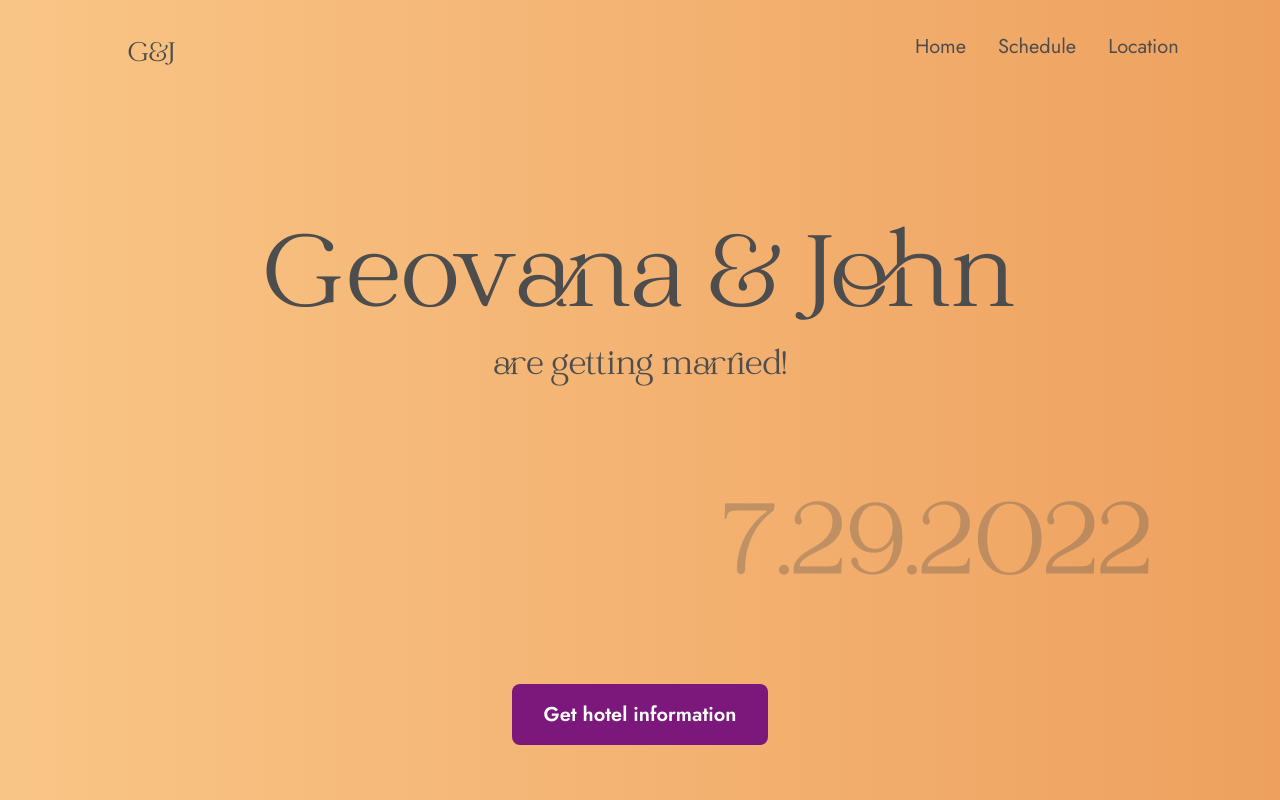
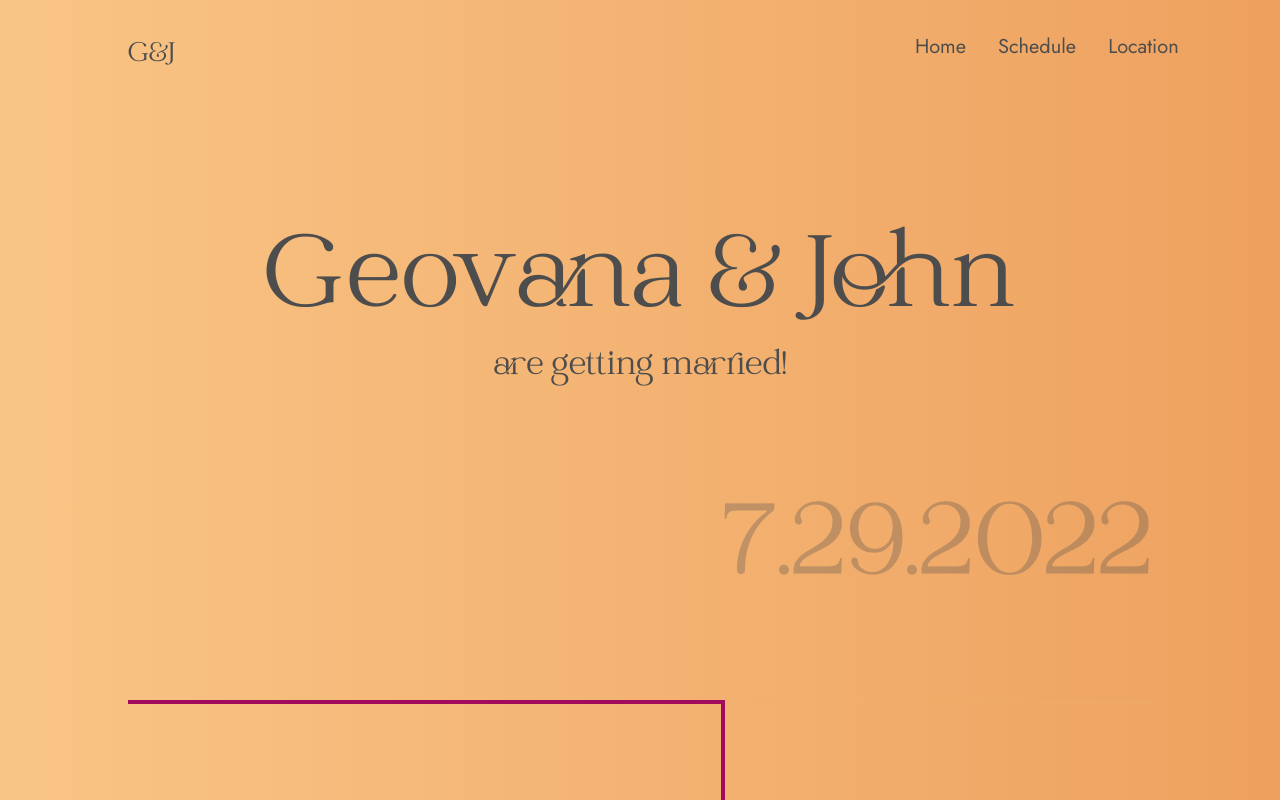
Before and after one commit to jbentley10/john-and-geovana-wedding, a Next.js app: page / in a window 1280 px wide. Shown: the top 800 px of the page. Built offline with nearby package versions, Linux system fonts and the light colour scheme; what @contentful/rich-text-types would draw is missing.

Commit message:
Remove above the fold CTA

```diff
--- a/components/hero.js
+++ b/components/hero.js
@@ -17,9 +17,6 @@ export default function Hero () {
       <div className={`text-center md:text-right bottom-24 relative`}>
         <h1 className={`hero-h3 ${heroStyles} opacity-30 cursor-default`}>7.29.2022</h1>
       </div>
-      <div className={`button-fade text-center relative mb-24`}>
-        <Link href={`#location`}><a className={buttonStyles}>Get hotel information</a></Link>
-      </div>
 
       <style jsx>{`
 
```
